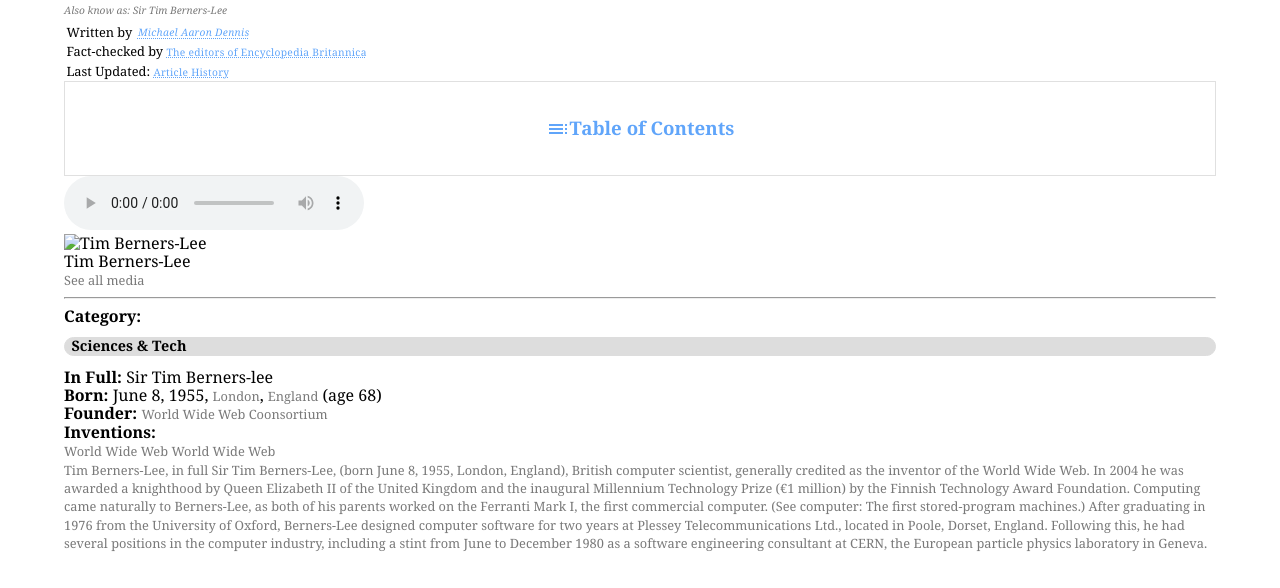
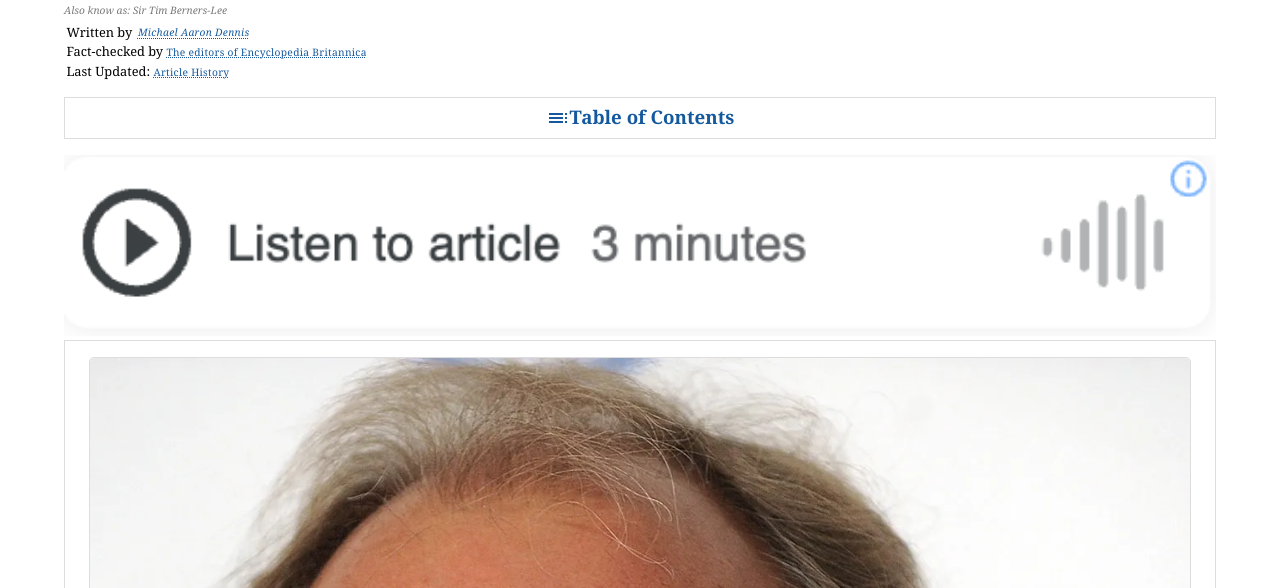
Before and after one commit to matthieuGravy/tim-berners-lee, a website built with Vite: page index.html in a window 1280 px wide. Shown: the part 212-800 px from the top of the page. Built offline with nearby package versions, Linux system fonts and the light colour scheme.

Commit message:
début card

```diff
--- a/css/style.css
+++ b/css/style.css
@@ -5,11 +5,11 @@
   --color-bg-top: #071c2e;
   --color-font-bg-dark: #ffffff;
   --border-button: #1f0a01;
-  --categorie: #ddd;
-  --border: #e0e0e0;
+  --categorie: #fed7aa;
+  --border: #ddd;
   --hint-1: #797979;
   --hint-2: #3d3d3d;
-  --color-blue: #60a5fa;
+  --color-blue: #14599d;
 }
 body {
   font-family: var(--font-pincipal);
@@ -22,20 +22,33 @@
   padding: 1.5% 5%;
   display: grid;
 }
+.card {
+  border: solid 1px var(--border);
+  padding: 1rem 1.5rem;
+}
+.card-article-top {
+  border: solid 1px var(--border);
+  border-radius: 5px;
+  overflow: hidden;
+}
+.card-article-top figcaption {
+  padding: 0.5rem;
+  font-family: var(--font-system);
+  font-size: 0.8em;
+}
+.card-figure-top img {
+  max-width: 100%;
+  display: block;
+  margin: auto;
+  margin: auto;
+}
 
-.table-content {
-  border: 1px solid var(--border);
+#see-all {
+  display: block;
+  margin: 2vh auto;
+  text-align: center;
+  color: var(--color-blue);
+  font-family: var(--font-system);
+  font-weight: 700;
+  font-size: 2vh;
 }
-.table-content > h3 {
-  display: flex;
-  flex-direction: row;
-  justify-content: center;
-  padding: 1rem 0;
-  color: var(--color-blue);
-}
-.table-content img {
-  transform: rotate(180deg);
-  width: 24px;
-  height: 24px;
-  padding: 0;
-}
--- /dev/null
+++ b/css/table-player.css
@@ -0,0 +1,22 @@
+.table-content {
+  border: 1px solid var(--border);
+  margin: 2vh 0;
+}
+.table-content > h3 {
+  display: flex;
+  flex-direction: row;
+  justify-content: center;
+  color: var(--color-blue);
+  margin: 0;
+  padding: 0.5rem;
+}
+.table-content img {
+  transform: rotate(180deg);
+  width: 24px;
+  height: 24px;
+  padding: 0;
+}
+.player img {
+  object-fit: fill;
+  width: 100%;
+}
--- a/index.html
+++ b/index.html
@@ -143,22 +143,21 @@
           Table of Contents
         </h3>
       </nav>
-      <section>
-        <audio controls>
-          <source src="horse.ogg" type="audio/ogg" />
-          <source src="horse.mp3" type="audio/mpeg" />
-        </audio>
-      </section>
+      <figure class="player">
+        <img src="./assets/player.png" alt="Listen to article" />
+      </figure>
       <section class="card">
-        <article>
-          <figure>
-            <img src="" alt="Tim Berners-Lee" />
+        <article class="card-article-top">
+          <figure class="card-figure-top">
+            <img
+              src="./assets/British-scientist-Tim-Berners-Lee.webp"
+              alt="Tim Berners-Lee"
+            />
           </figure>
           <figcaption>Tim Berners-Lee</figcaption>
         </article>
-        <a href="">See all media</a>
+        <a href="" id="see-all">See all media</a>
         <article>
-          <hr />
           <ul>
             <li>
               <strong>Category:</strong>
--- a/main.js
+++ b/main.js
@@ -1,4 +1,5 @@
 import "./css/normalize.css";
 import "./css/topbar.css";
 import "./css/main-header.css";
+import "./css/table-player.css";
 import "./css/style.css";
```
Also changed, not shown: assets/British-scientist-Tim-Berners-Lee.webp (added), assets/player.png (added).
